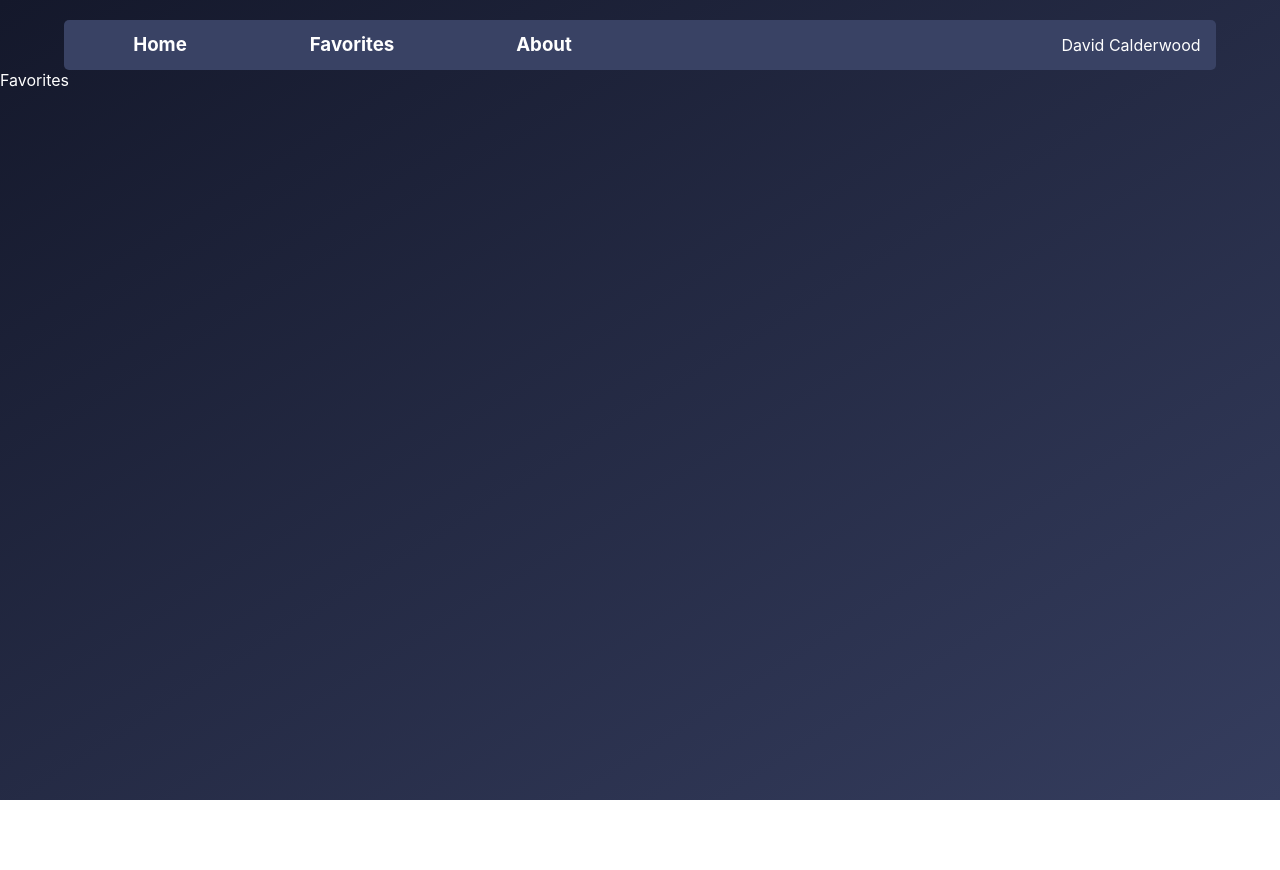
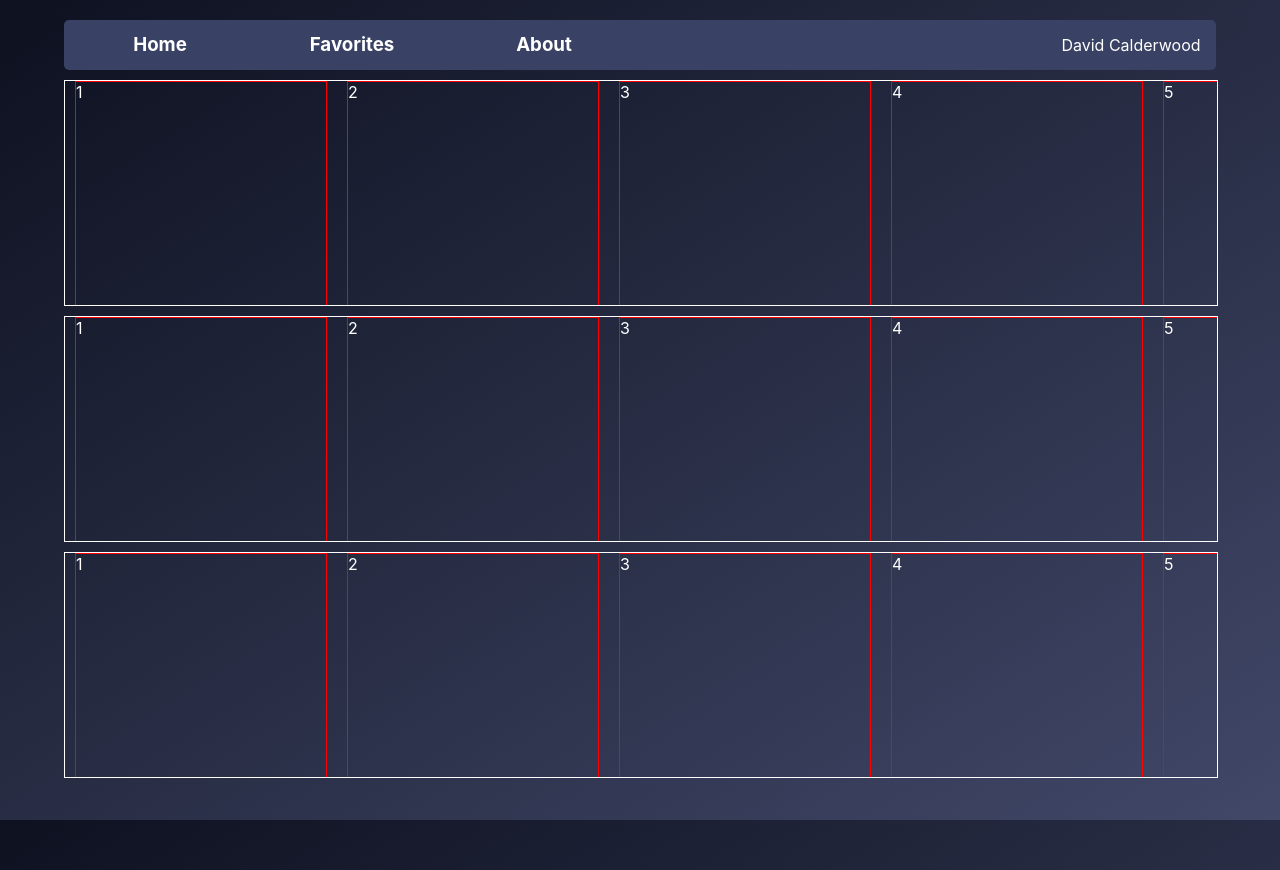
Before and after one commit to davecalderwood/New-and-improved-profile, a React (Create React App) app: page /favorites in a window 1280 px wide. Before the commit the page ends 800 px from the top, so only its background shows below. Built offline with nearby package versions, Linux system fonts and the light colour scheme.

Commit message:
added favorites page base layout

```diff
--- a/src/App.scss
+++ b/src/App.scss
@@ -3,7 +3,7 @@ html, body {
   height: auto;
   // overflow: auto;
   // background: #1f253d;
-  background-image: linear-gradient(to bottom right, #14182b, #353d5e);
+  background-image: linear-gradient(to bottom right, #0e1120, #414868);
   background-size: cover;
   background-position: center;
   background-attachment: fixed;
@@ -269,3 +269,29 @@ html, body {
 
 }
 // Favorites.js css ------------------------------------------------------------------------------
+.favorites {
+  width: 90%;
+  height: 100vh;
+  margin: 0 auto;
+  display: flex;
+  flex-direction: column;
+
+  .row {
+    border: 1px solid white;
+    width: 100%;
+    height: 28%;
+    margin-top: 10px;
+    overflow-y: hidden;
+    overflow-x: scroll;
+    white-space: nowrap;
+
+    .card {
+      width: 250px;
+      height: 100%;
+      border: 1px solid red;
+      display: inline-block;
+      margin: 0 10px 0 10px;
+      vertical-align: middle;
+    }
+  }
+}
--- a/src/pages/Favorites.js
+++ b/src/pages/Favorites.js
@@ -5,7 +5,41 @@ export default class Favorites extends Component {
     render() {
         return (
             <div className="favorites">
-                Favorites
+                <div className="row">
+                    <div className="card">1</div>
+                    <div className="card">2</div>
+                    <div className="card">3</div>
+                    <div className="card">4</div>
+                    <div className="card">5</div>
+                    <div className="card">6</div>
+                    <div className="card">7</div>
+                    <div className="card">8</div>
+                    <div className="card">9</div>
+                </div>
+
+                <div className="row">
+                <div className="card">1</div>
+                    <div className="card">2</div>
+                    <div className="card">3</div>
+                    <div className="card">4</div>
+                    <div className="card">5</div>
+                    <div className="card">6</div>
+                    <div className="card">7</div>
+                    <div className="card">8</div>
+                    <div className="card">9</div>
+                </div>
+
+                <div className="row">
+                <div className="card">1</div>
+                    <div className="card">2</div>
+                    <div className="card">3</div>
+                    <div className="card">4</div>
+                    <div className="card">5</div>
+                    <div className="card">6</div>
+                    <div className="card">7</div>
+                    <div className="card">8</div>
+                    <div className="card">9</div>
+                </div>
             </div>
         );
     }
```
